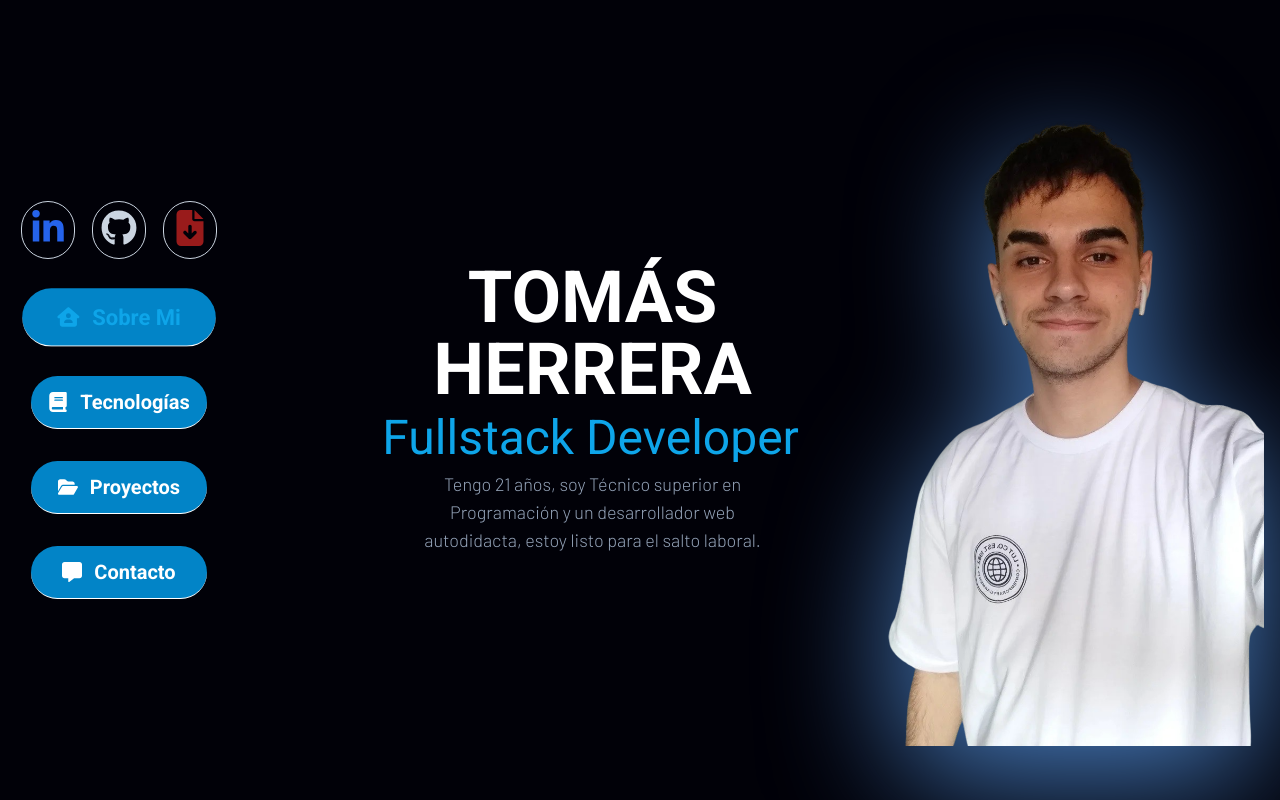
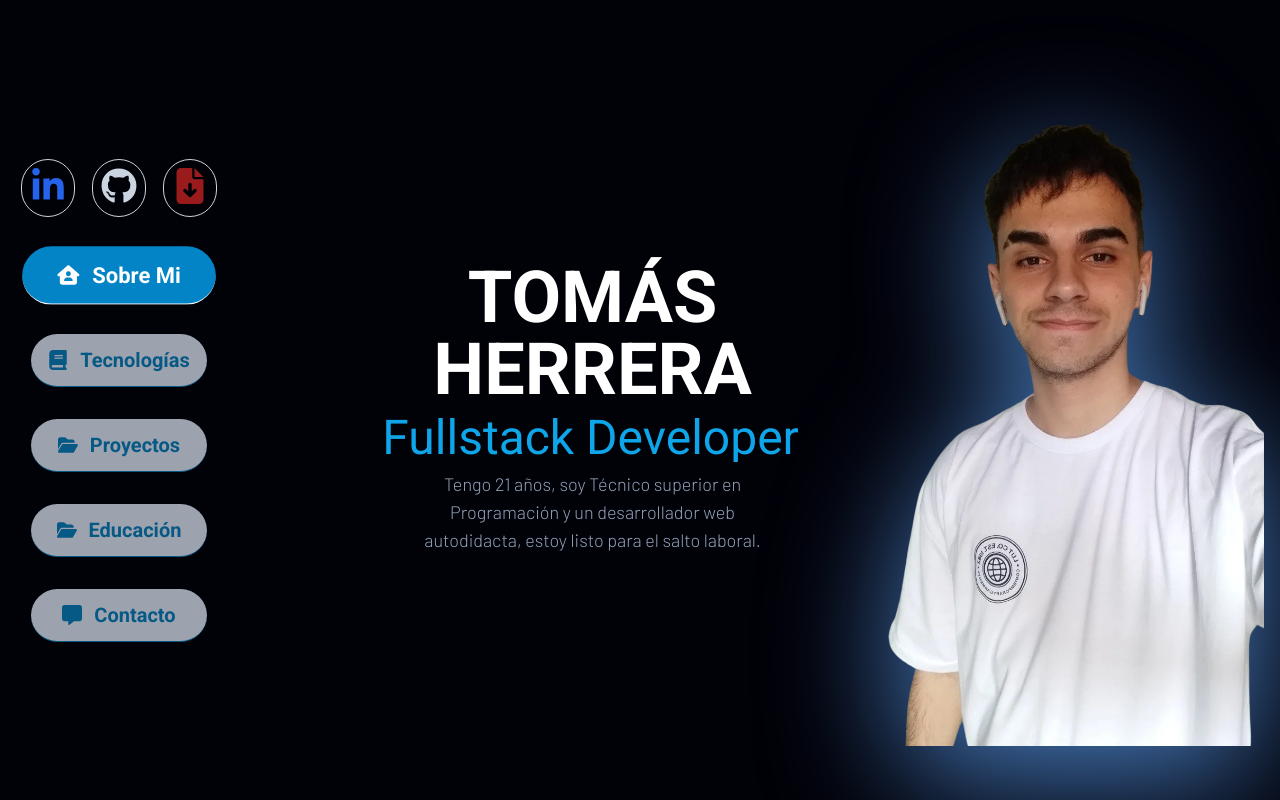
Before and after one commit to tomasherrera1910/portfoliov2-frontend, a Next.js app: page / in a window 1280 px wide. Shown: the top 800 px of the page. Built offline with nearby package versions, Linux system fonts and the light colour scheme.

Commit message:
using active button for styles and adding education

```diff
--- a/components/Navbar/NavbarSections.tsx
+++ b/components/Navbar/NavbarSections.tsx
@@ -1,24 +1,31 @@
 import { FontAwesomeIcon } from '@fortawesome/react-fontawesome'
 import { faBook, faFolderOpen, faHouseUser, faMessage } from '@fortawesome/free-solid-svg-icons'
+import useSidebar from '../../hooks/useSidebar'
 
 export default function NavbarSections (): JSX.Element {
-  const anchorsStyle = 'flex font-roboto font-bold text-xl gap-3 items-center justify-center w-44 rounded-full p-3 bg-sky-600 border-b-[1px] border-b-white cursor-pointer duration-300 ease-in-out hover:scale-105 hover:saturate-200'
-  const anchorActive = 'bg-gray-100 text-sky-500 border-b-sky-500 scale-110'
+  const { active } = useSidebar()
+  const anchorsStyle = 'flex font-roboto font-bold text-xl gap-3 items-center justify-center w-44 rounded-full p-3 border-b-[1px] cursor-pointer duration-300 ease-in-out hover:scale-105 hover:saturate-200'
+  const anchorInactive = 'text-sky-800 bg-gray-400 border-b-sky-800'
+  const anchorActive = 'bg-sky-600 border-b-white text-white scale-110'
   return (
     <>
-      <a className={`${anchorsStyle} ${anchorActive}`}>
+      <a href='#welcome' className={`${anchorsStyle} ${active === 'aboutMe' ? anchorActive : anchorInactive}`}>
         <FontAwesomeIcon icon={faHouseUser} className='w-5 h-5' />
         Sobre Mi
       </a>
-      <a className={`${anchorsStyle}`}>
+      <a href='#skills' className={`${anchorsStyle} ${active === 'skills' ? anchorActive : anchorInactive}`}>
         <FontAwesomeIcon icon={faBook} className='w-5 h-5' />
         Tecnologías
       </a>
-      <a className={`${anchorsStyle}`}>
+      <a href='#projects' className={`${anchorsStyle} ${active === 'projects' ? anchorActive : anchorInactive}`}>
         <FontAwesomeIcon icon={faFolderOpen} className='w-5 h-5' />
         Proyectos
       </a>
-      <a className={`${anchorsStyle}`}>
+      <a href='#educacion' className={`${anchorsStyle} ${active === 'education' ? anchorActive : anchorInactive}`}>
+        <FontAwesomeIcon icon={faFolderOpen} className='w-5 h-5' />
+        Educación
+      </a>
+      <a href='#contact' className={`${anchorsStyle} ${active === 'contact' ? anchorActive : anchorInactive}`}>
         <FontAwesomeIcon icon={faMessage} className='w-5 h-5' />
         Contacto
       </a>
--- a/components/Navbar/index.tsx
+++ b/components/Navbar/index.tsx
@@ -3,10 +3,8 @@ import { faBars, faClose } from '@fortawesome/free-solid-svg-icons'
 import { useToggle } from '../../hooks/useToggle'
 import SocialsMedia from '../SocialsMedia'
 import NavbarSections from './NavbarSections'
-import useSidebar from '../../hooks/useSidebar'
 
 export function Navbar (): JSX.Element {
-  const {} = useSidebar()
   const { toggle, handleToggle } = useToggle()
   const navMobile = `bg-black text-white bg-opacity-80 w-full duration-300 ease-in-out absolute z-30 top-0 h-screen xl:h-auto xl:h-calc(100vh - 80px) ${toggle ? 'left-0' : '-left-full'} flex flex-col items-center justify-center gap-8`
 
```
